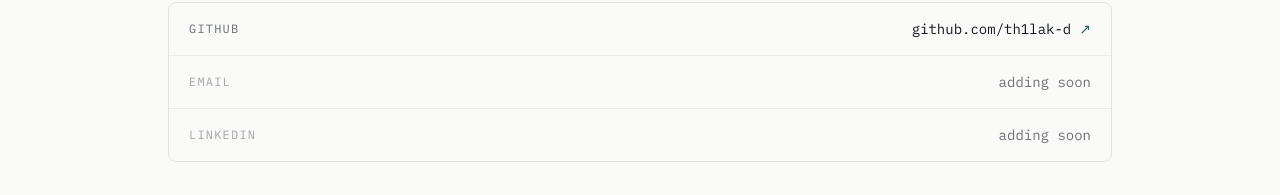
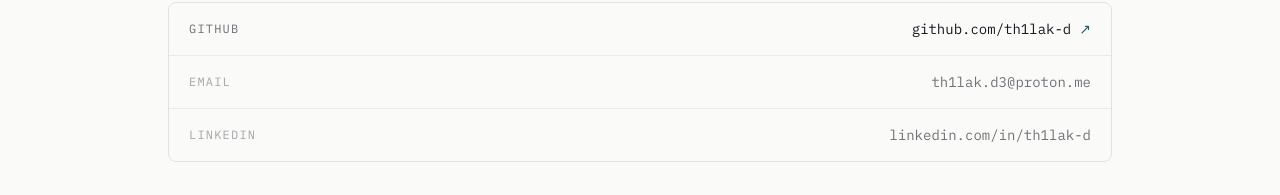
Before and after one commit to th1lak-d/dd-portfolio, a React (Vite) app: page / in a window 1280 px wide. Shown: the part 3835-4030 px from the top of the page. Built offline with nearby package versions, Linux system fonts and the light colour scheme.

Commit message:
Update Contact.jsx

```diff
--- a/src/components/Contact.jsx
+++ b/src/components/Contact.jsx
@@ -9,14 +9,14 @@
   },
   {
     label: "Email",
-    value: "adding soon",
+    value: "th1lak.d3@proton.me",
     href: null,
     live: false,
   },
   {
     label: "LinkedIn",
-    value: "adding soon",
-    href: null,
+    value: "linkedin.com/in/th1lak-d",
+    href: "https://linkedin.com/in/th1lak-d",
     live: false,
   },
 ];
```
